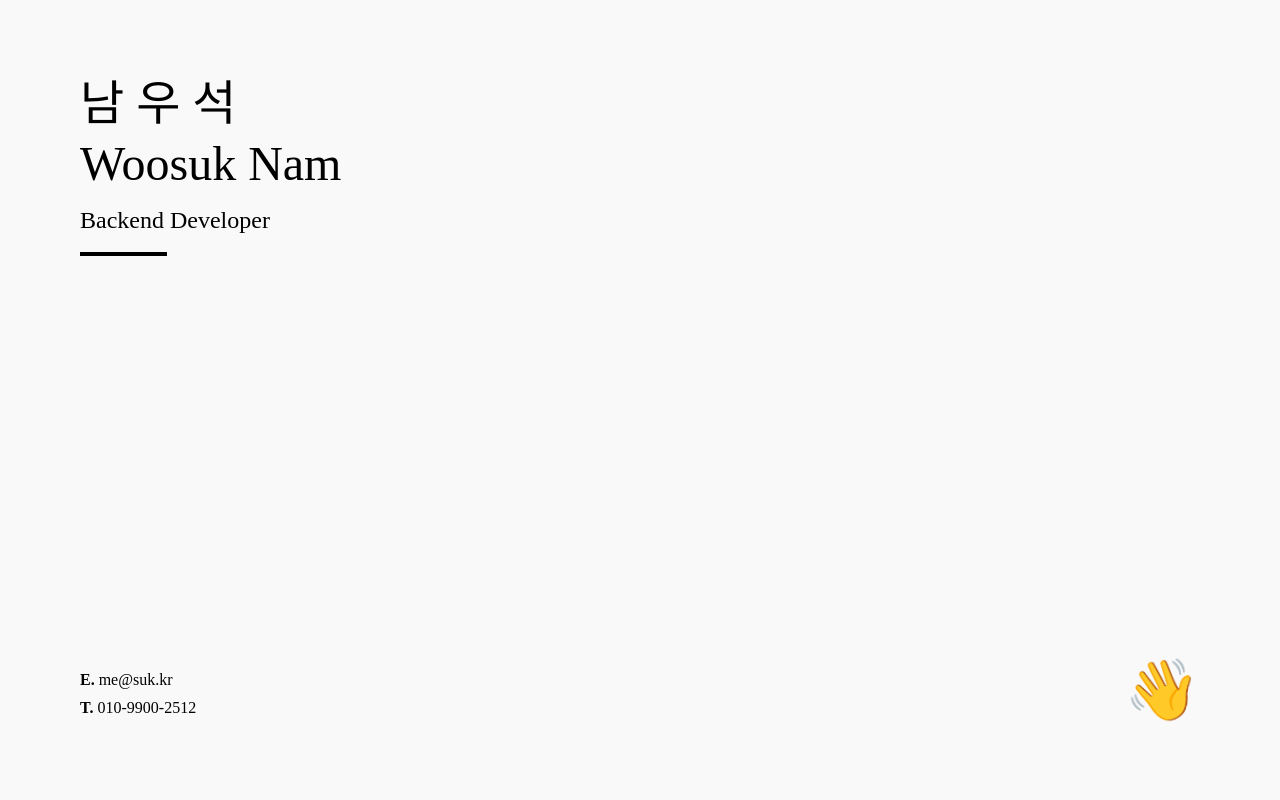
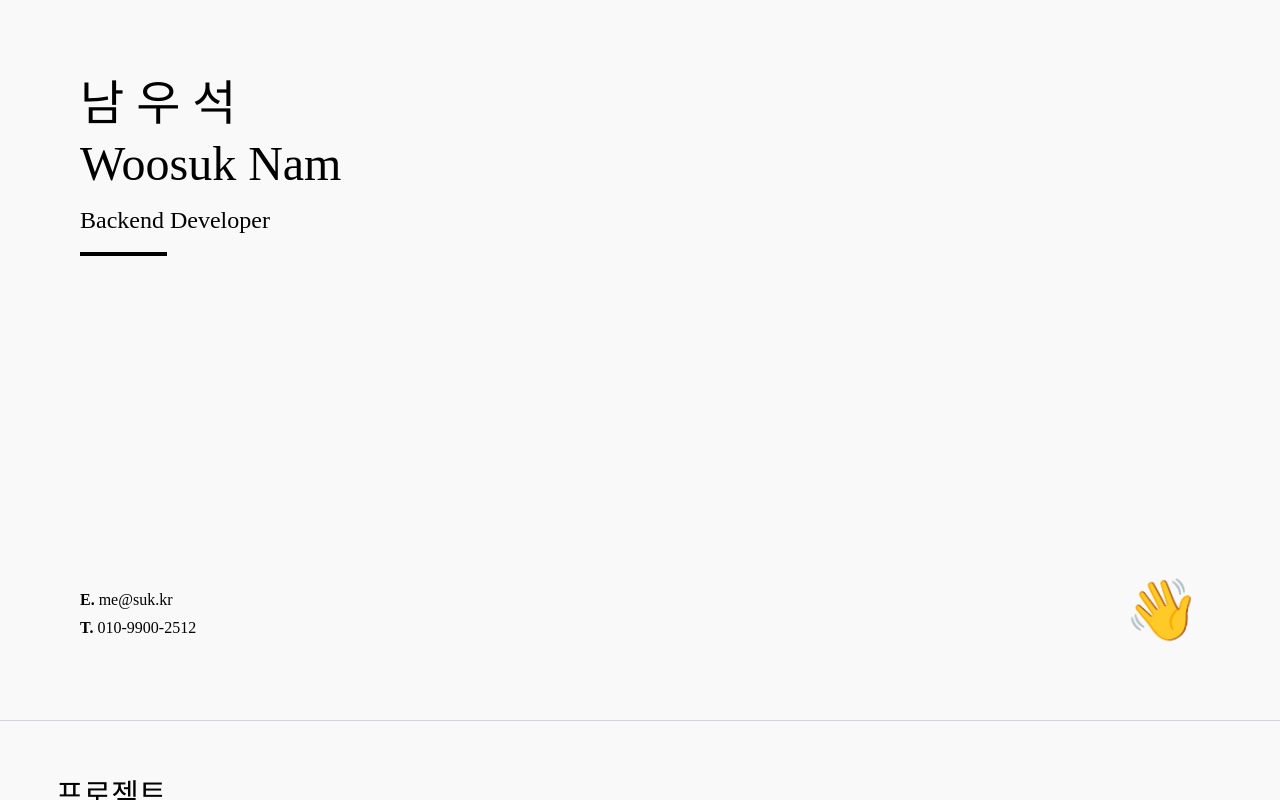
Before and after one commit to suk-6/woos.uk, a Next.js app: page / in a window 1280 px wide. Built offline with nearby package versions, Linux system fonts and the light colour scheme; a web font is replaced by a local one.

Commit message:
refactor: 100vh -> 90dvh and add tel link

```diff
--- a/src/components/businessCard.tsx
+++ b/src/components/businessCard.tsx
@@ -5,7 +5,7 @@ export const BusinessCard = () => {
 	const enName = "Woosuk Nam";
 
 	return (
-		<div className=" relative w-full min-h-screen px-10 py-12 sm:px-20 sm:py-20 flex flex-col justify-between">
+		<div className=" relative w-full min-h-[90dvh] px-10 py-12 sm:px-20 sm:py-20 flex flex-col justify-between select-none">
 			<div className=" w-fit flex flex-col gap-2 sm:gap-4">
 				<div className="flex flex-col gap-1 sm:gap-3 text-nowrap font-HSSanTokki20 text-4xl sm:text-5xl">
 					<h1>{name.split("").join(" ")}</h1>
@@ -23,7 +23,8 @@ export const BusinessCard = () => {
 						<Link href={"mailto:me@suk.kr"}>me@suk.kr</Link>
 					</p>
 					<p>
-						<b>T.</b> 010-9900-2512
+						<b>T.</b>{" "}
+						<Link href={"tel:01099002512"}>010-9900-2512</Link>
 					</p>
 				</div>
 				<div className="animate-wiggle text-6xl">👋</div>
```
